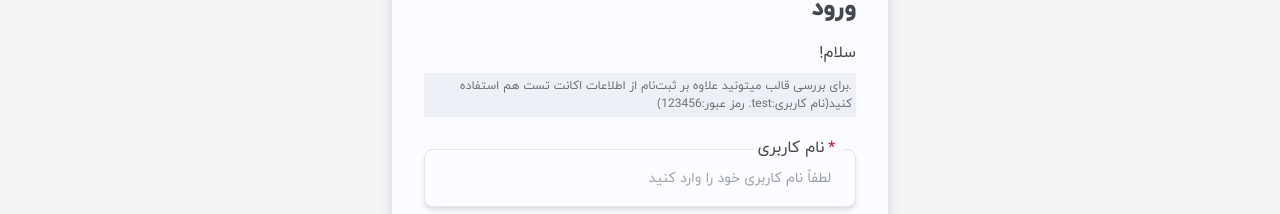
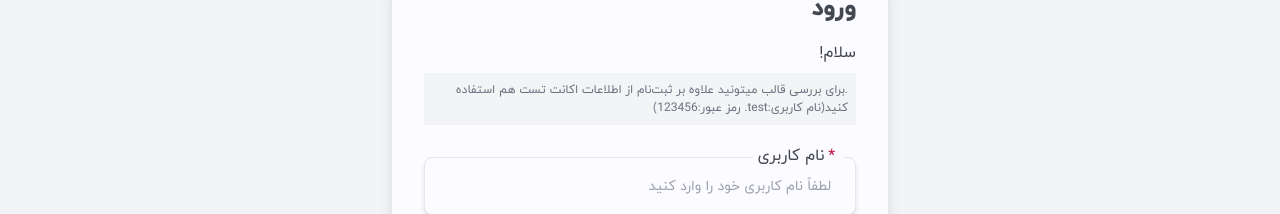
Before and after one commit to pinkishgem/react-online-shop, a Next.js app: page /login in a window 1280 px wide. Shown: the part 217-431 px from the top of the page. Built offline with nearby package versions, Linux system fonts and the light colour scheme; no server answers.

Commit message:
style: :lipstick: change loginExplanation bg

```diff
--- a/components/entering/EnteringBox.tsx
+++ b/components/entering/EnteringBox.tsx
@@ -44,7 +44,7 @@ const EnteringBox: React.FC<Props> = ({ title, submitHandler }) => {
           {title === "login" ? (
             <>
               <br />
-              <span className="inline-block text-palette-mute text-[12px] mt-2 p-1 bg-slate-300/30">
+              <span className="inline-block text-palette-mute dark:text-palette-base/80 text-[12px] mt-2 bg-palette-fill p-2">
                 {t.loginExplanation}
               </span>
             </>
```
